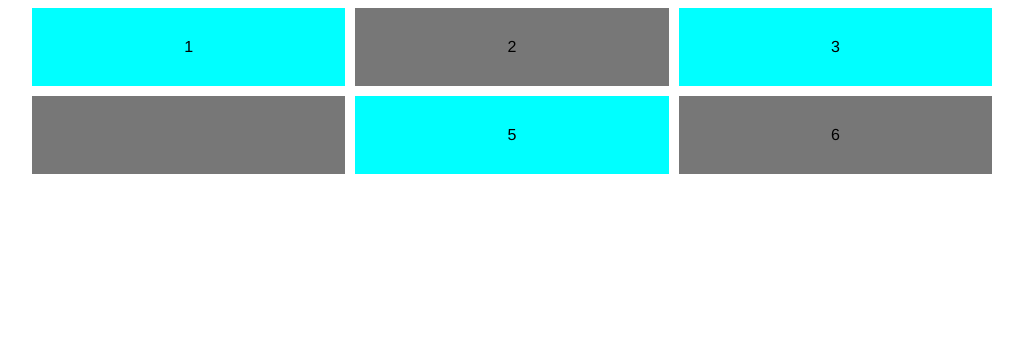
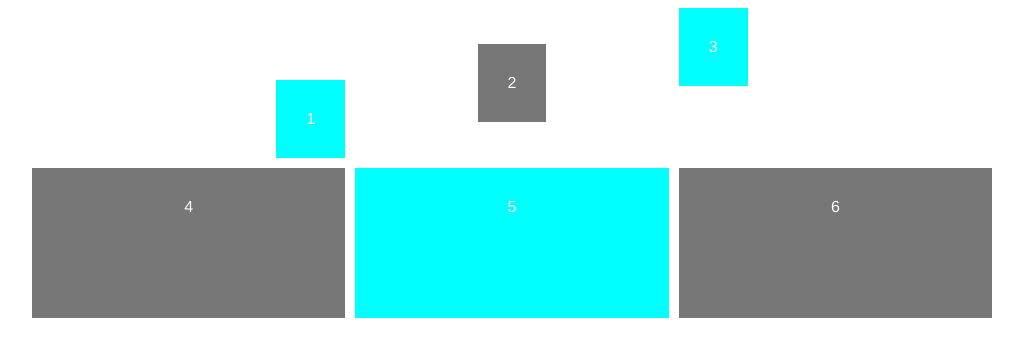
Before and after one commit to robert-dopieralski/css-grid, a plain HTML site: page index.html in a window 1280 px wide. Shown: the whole page, without its empty margins (128-1151 px from the left). Drawn offline with Linux system fonts and the light colour scheme.

Commit message:
had some fun with .-self in 1,2,3 blocks

```diff
--- a/index.html
+++ b/index.html
@@ -16,7 +16,7 @@
         <div class="one">1</div>
         <div class="two">2</div>
         <div class="three">3</div>
-        <div class="four"></div>
+        <div class="four">4</div>
         <div class="five">5</div>
         <div class="six">6</div>
 
--- a/main2.css
+++ b/main2.css
@@ -1,15 +1,19 @@
 * {
     font-family: Helvetica, Arial;
     text-align: center;
+    color: white;
 }
 
 #content {
     display: grid;
     grid-template-columns: repeat(3, 1fr);
+    grid-auto-rows: minmax(150px, auto);
     /*grid-template-rows: repeat(4, minmax(150px, auto));*/
     grid-gap: 10px;
     max-width: 960px;
     margin: 0 auto;
+    align-items: stretch;
+    justify-items: ;
 }
 
 #content div {
@@ -20,3 +24,16 @@
 #content div:nth-child(even) {
     background-color: #777;
 }
+
+.one{
+    justify-self: end;
+    align-self: end;
+}
+.two{
+    align-self: center;
+    justify-self: center;
+}
+.three{
+    align-self: start;
+    justify-self: start;
+}
```
